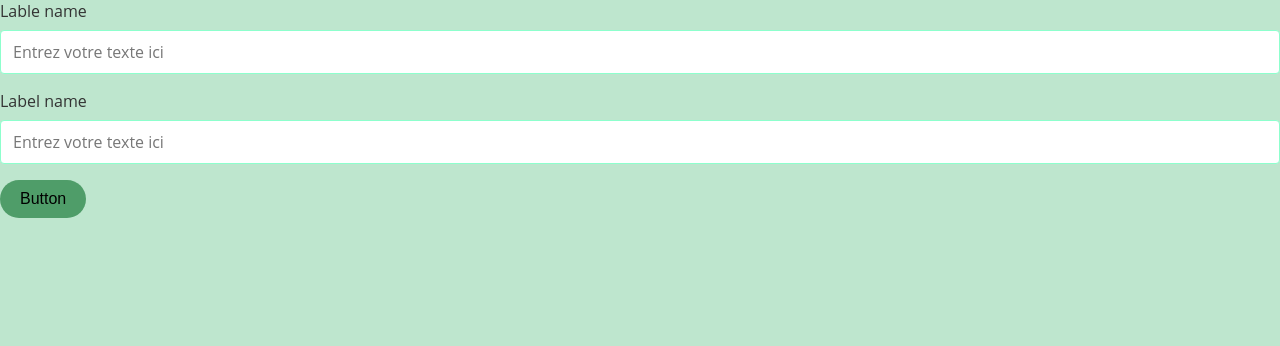
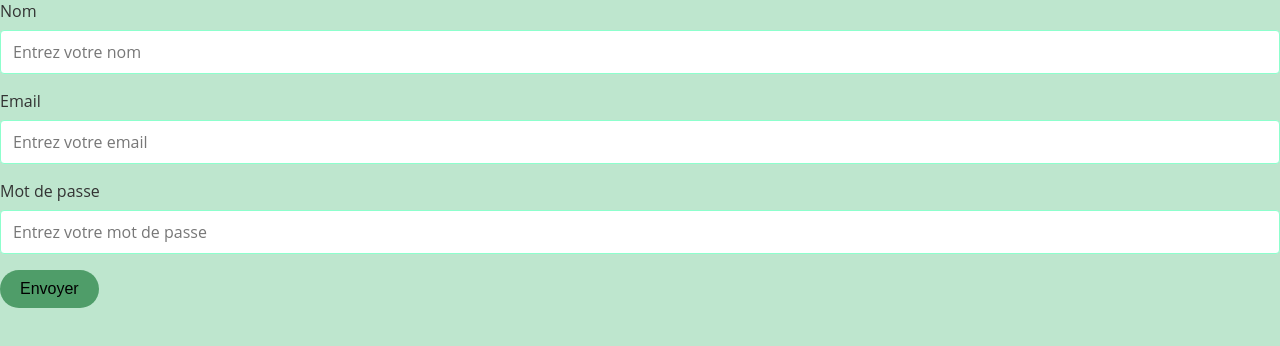
Before and after one commit to WBoogey/DesignSystem, a Vue app: page / in a window 1280 px wide. Shown: the top 346 px of the page. Built offline with nearby package versions, Linux system fonts and the light colour scheme; a web font is replaced by a local one.

Commit message:
[MODD]Modification du Form.stories et du form.vue

```diff
--- a/src/App.vue
+++ b/src/App.vue
@@ -1,6 +1,14 @@
 <template>
   <div>
-    <Form></Form>
+    <Form
+  :fields="[
+    { label: 'Nom', type: 'text', placeholder: 'Entrez votre nom' },
+    { label: 'Email', type: 'email', placeholder: 'Entrez votre email' },
+    { label: 'Mot de passe', type: 'password', placeholder: 'Entrez votre mot de passe' }
+  ]"
+  :button="{ text: 'Envoyer', variant: 'primary' }"
+/>
+
   </div>
 </template>
 
--- a/src/components/Form.vue
+++ b/src/components/Form.vue
@@ -1,15 +1,28 @@
 <template>
-  <div class="form">
-    <Input label="Lable name" type="text"  placeholder="Entrez votre texte ici" :disabled="false" />
-    <Input label="Label name" type="text"  placeholder="Entrez votre texte ici" :disabled="false" />
-    <Button variant="primary" :disabled="false" >Button</Button>
-  </div>
+  <form class="form" @submit.prevent="handleSubmit">
+    <template v-for="(field, index) in fields" :key="index">
+      <Input v-bind="field" />
+    </template>
+    <Button v-bind="button">
+      {{ button.text }}
+    </Button>
+  </form>
 </template>
 
 <script setup>
-import Input from './Input.vue'
-import Button from '../components/Button.vue'
+import Input from './Input.vue';
+import Button from './Button.vue';
 
+const props = defineProps({
+  fields: {
+    type: Array,
+    required: true,
+  },
+  button: {
+    type: Object,
+    required: true,
+  }
+});
 </script>
 
 <style scoped>
```
Also changed, not shown: 1 other file (tests, documents, lock files or other folders).
